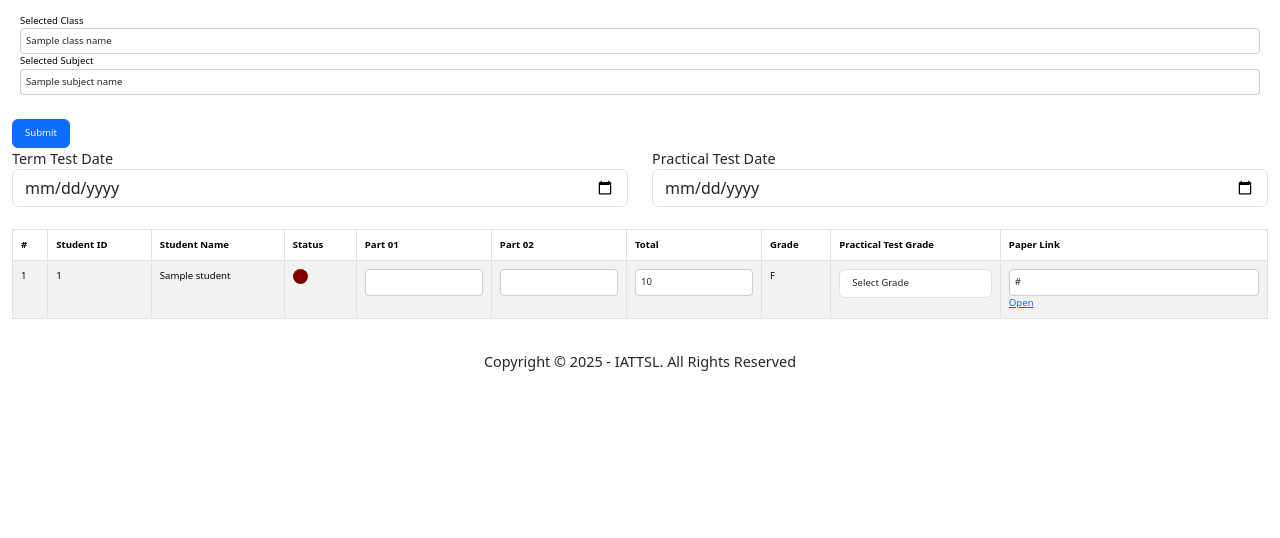
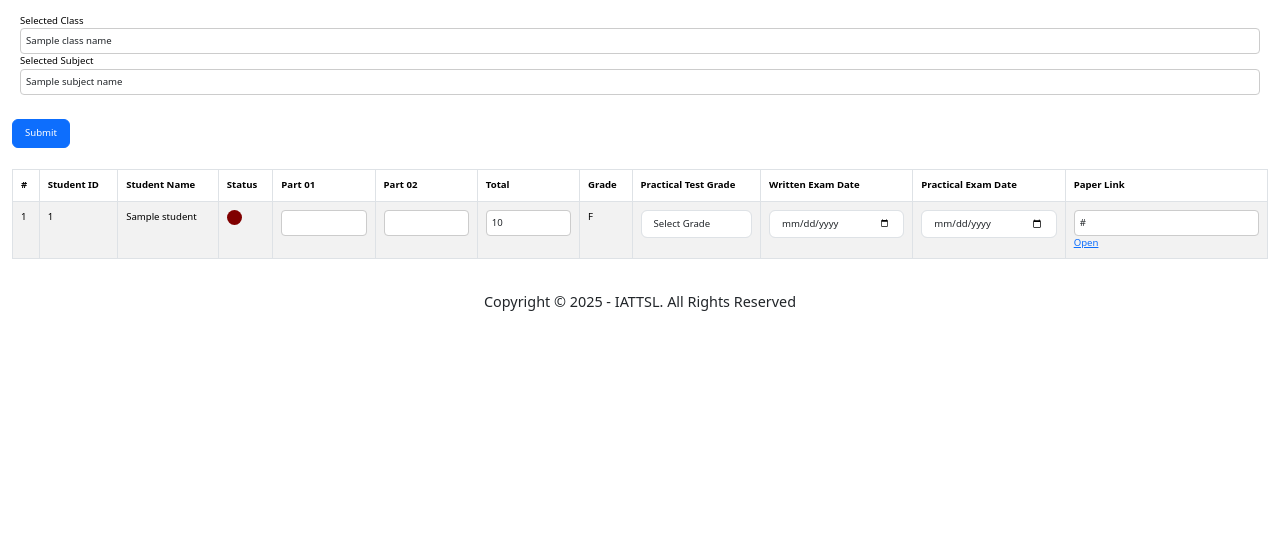
Before and after one commit to praveen-tissera/iattsl-myclass-payments, a CodeIgniter app: the page made by application/views/marks/student_selection.php in a window 1280 px wide. Shown: the part 146-684 px from the top of the page. Run offline with CodeIgniter, Linux system fonts and the light colour scheme; tables that the repository leaves empty or names only in its code hold one stand-in row (values such as "Sample post"); the template is opened without the code that fills it: most values are stand-ins (such as "Sample title", 1, 10 or a date in 2020); some libraries are stand-ins or nearby versions.

Commit message:
move date to table row

```diff
--- a/application/controllers/Mark.php
+++ b/application/controllers/Mark.php
@@ -129,8 +129,7 @@ class Mark extends CI_Controller {
         $selectclass = $this->input->post('selectclass');
         $selectsubjectid = $this->input->post('selectsubjectid');
         $selectsubject = $this->input->post('selectsubject');
-         $term_test_date = $this->input->post('term_test_date');
-         $practical_test_date = $this->input->post('practical_test_date');
+
 
 
 
@@ -144,6 +143,8 @@ class Mark extends CI_Controller {
                 $part2 = $this->input->post('part2_'.$student->ID);
                 $total = $this->input->post('total_'.$student->ID);
                 $practical_test_grade = $this->input->post('practical_test_'.$student->ID);
+                $term_test_date = $this->input->post('term_test_date_'.$student->ID);
+                $practical_test_date = $this->input->post('practical_test_date_'.$student->ID);
                 $link = $this->input->post('link_'.$student->ID);
                 $branch = explode('/', $student->admission_number)[0];
                 // print_r($part1);
--- a/application/views/marks/student_selection.php
+++ b/application/views/marks/student_selection.php
@@ -15,7 +15,7 @@ defined('BASEPATH') OR exit('No direct script access allowed');
       font-size: .9rem;
     }
     /* change input field font size */
-    input[type=text], input[type=number], input[type=email], input[type=password], input[type=url], select, option, .from-control {
+    input[type=text], input[type=number], input[type=email], input[type=password], input[type=url],[type=date], select, option, .from-control {
       font-size: .6rem !important;
     }
     /* change table font size */
@@ -175,46 +175,9 @@ defined('BASEPATH') OR exit('No direct script access allowed');
               $termtest_date = false;
               $practicaltest_date = false;
               date_default_timezone_set('Asia/Colombo');
-
-                        foreach ($students as $student) {
-                            if (isset($student->marks) && $student->marks != null && $student->marks->term_test_date != null && $termtest_date == false) {
-                                $termtest_date = true;
-                                 ?>
-                                  <div class="col-6">
-                                     <label>Term Test Date</label>
-                                    <input class="form-control" required type="date" name="term_test_date" value="<?php echo $student->marks->term_test_date; ?>">
-                                  </div>
+              $currentDate = date("Y-m-d");
 
 
-                            <?php }
-
-                             if ( isset($student->marks) && $student->marks != null && $student->marks->practical_test_date != null) {
-
-                                $practicaltest_date = true;
-                                ?>
-                                <div class="col-6">
-                                  <label>Practical Test Date</label>
-                                <input class="form-control" required type="date" name="practical_test_date" value="<?php echo $student->marks->practical_test_date; ?>">
-                                </div>
-
-
-                            <?php break;  }
-                        }
-
-                        if (!$termtest_date) { ?>
-                        <div class="col-6">
-                          <?php  $currentDate = date("Y-m-d"); ?>
-                          <label>Term Test Date</label>
-                            <input class="form-control" required type="date" name="term_test_date" value="<?php echo $currentDate; ?>" >
-                        </div>
-                        <?php }
-                        if (!$practicaltest_date) { ?>
-                        <div class="col-6">
-                          <?php  $currentDate = date("Y-m-d"); ?>
-                           <label>Practical Test Date</label>
-                            <input class="form-control" required type="date" name="practical_test_date"  value="<?php echo $currentDate; ?>">
-                        </div>
-                        <?php }
 
               ?>
               </div>
@@ -231,6 +194,8 @@ defined('BASEPATH') OR exit('No direct script access allowed');
                             <th scope="col">Total</th>
                              <th scope="col">Grade</th>
                               <th scope="col">Practical Test Grade</th>
+                              <th scope="col">Written Exam Date</th>
+                              <th scope="col">Practical Exam Date</th>
                             <th scope="col">Paper Link</th>
 
 
@@ -308,6 +273,25 @@ defined('BASEPATH') OR exit('No direct script access allowed');
 
                             echo "</td>";
                             echo "<td>";
+
+                            // show term_test_date date if exists or current date
+                            if(isset($student->marks) && $student->marks != null && $student->marks->term_test_date != null){
+                                echo "<input type='date' class='form-control' name='term_test_date_{$student->ID}' value='{$student->marks->term_test_date}'>";
+                            }else{
+                                echo "<input type='date' class='form-control' name='term_test_date_{$student->ID}' value='{$currentDate}'>";
+                            }
+
+                            echo "</td>";
+
+                            echo "<td>";
+                            // show practical_test_date date if exists or current date
+                            if(isset($student->marks) && $student->marks != null && $student->marks->practical_test_date != null){
+                                echo "<input type='date' class='form-control' name='practical_test_date_{$student->ID}' value='{$student->marks->practical_test_date}'>";
+                            }else{
+                                echo "<input type='date' class='form-control' name='practical_test_date_{$student->ID}' value='{$currentDate}'>";
+                            }
+                            echo "</td>";
+                             echo "<td>";
                             if(isset($student->marks) && $student->marks != null){
                                 echo "<input type='url'  class='form-control' name='link_{$student->ID}'  min='0' max='100' value='{$student->marks->link}'>";
                               ?>
```
